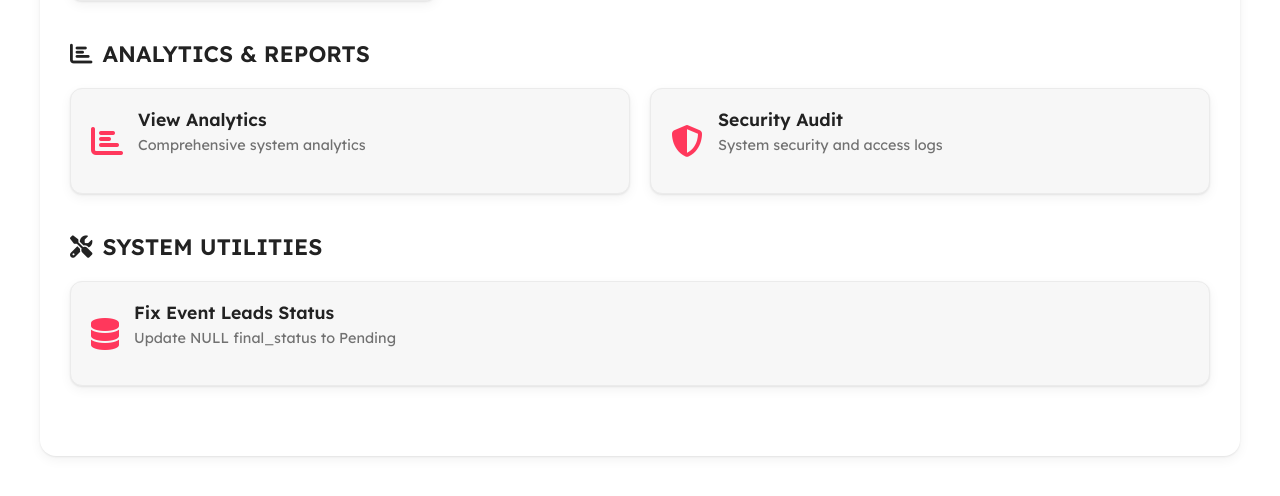
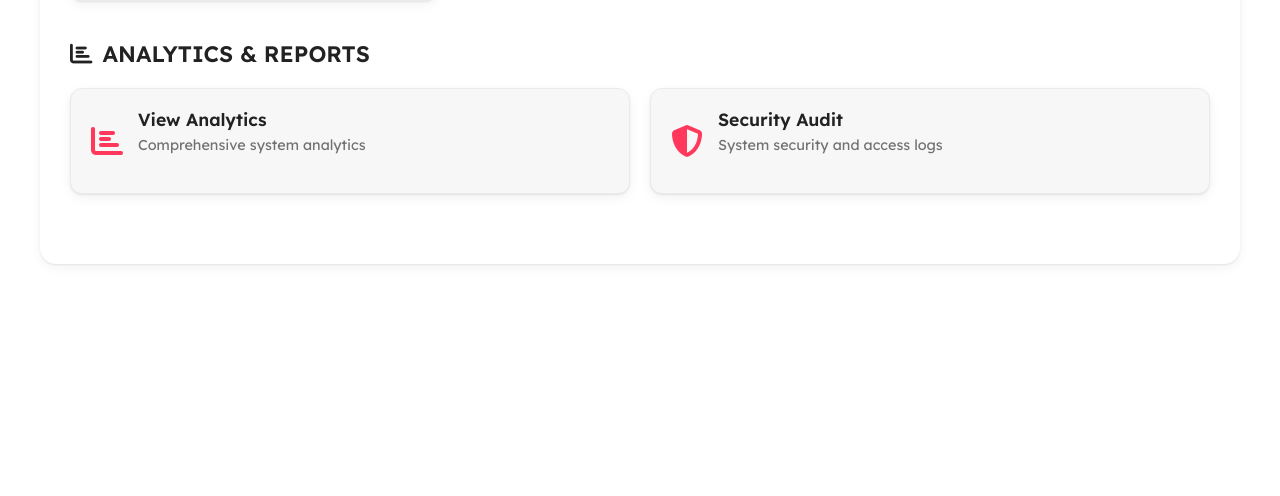
Before and after one commit to epicleads/ather_crm_system, a Flask app: page /admin_dashboard in a window 1280 px wide. Shown: the part 1022-1518 px from the top of the page. After the commit the page ends 1288 px from the top, so only its background shows below. Run offline with Flask 3, Linux system fonts and the light colour scheme; the visitor is signed in with stand-in values (Sample User, id 1); data that the repository does not hold is empty; parts of the project's set-up code (start-up, migrations or seed data) failed here and were passed over.

Commit message:
Remove system utilities

```diff
--- a/templates/admin_dashboard.html
+++ b/templates/admin_dashboard.html
@@ -597,7 +597,7 @@
             </div>
 
             <!-- System Utilities Section -->
-            <div class="nav-category">
+            <!-- <div class="nav-category">
                 <h3 class="category-title">
                     <i class="fas fa-tools"></i> SYSTEM UTILITIES
                 </h3>
@@ -612,7 +612,7 @@
                         </div>
                     </a>
                 </div>
-            </div>
+            </div> -->
         </div>
     </div>
 
```
